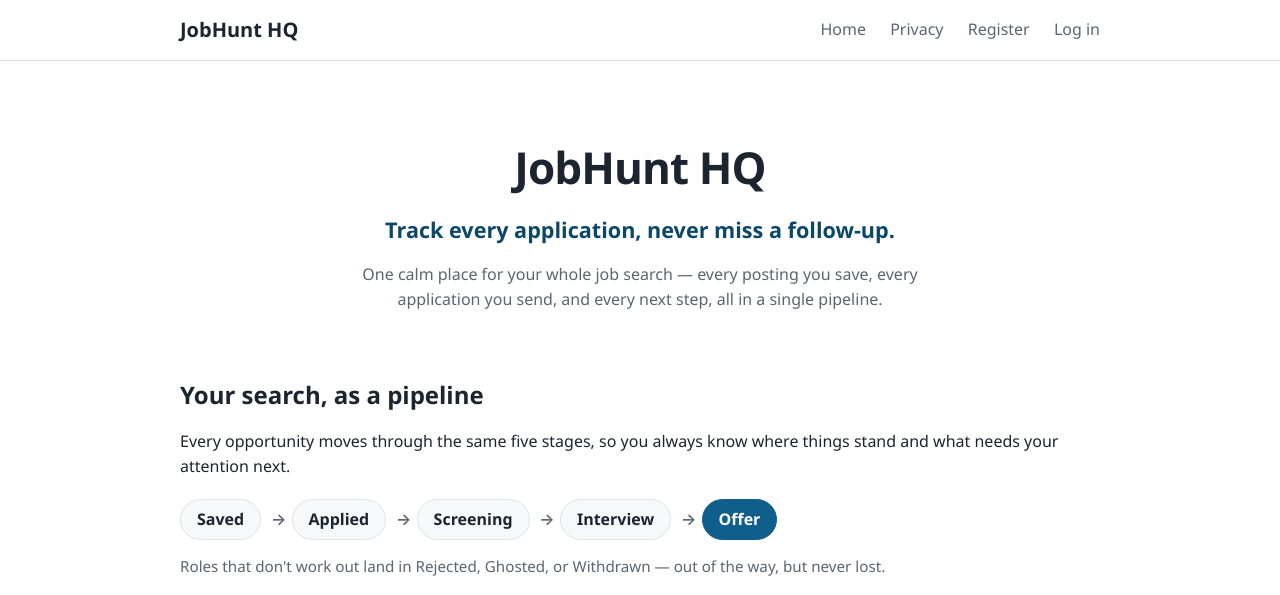
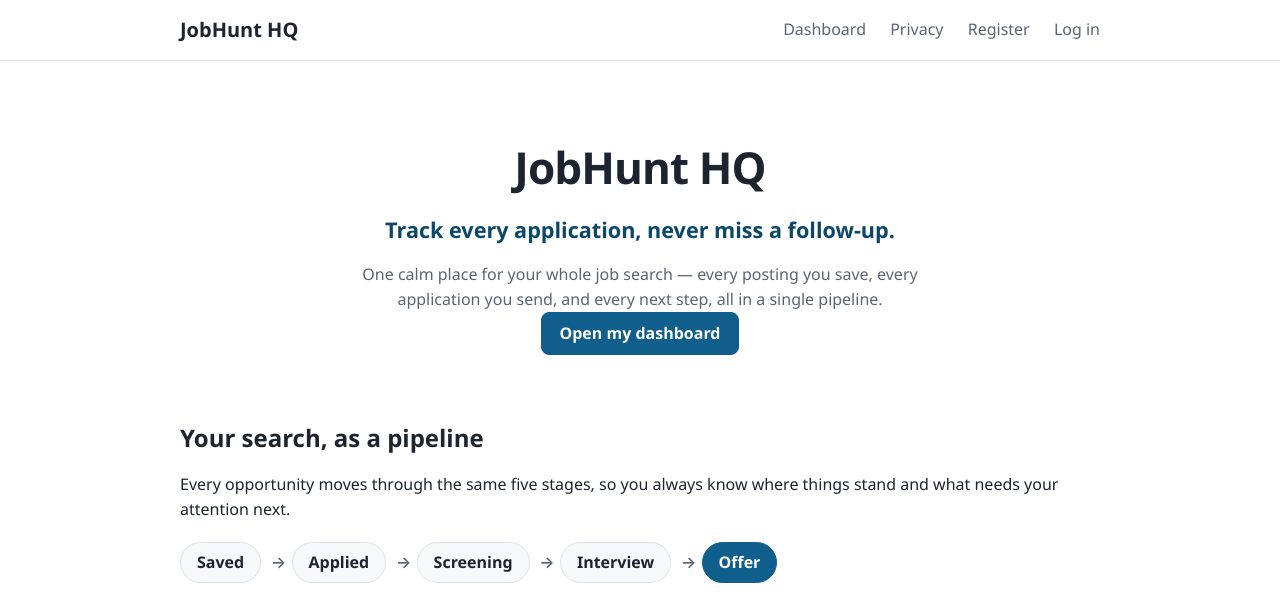
Before and after one commit to Raymondriter/jobhunt-hq, an ASP.NET Core app: page / in a window 1280 px wide. Shown: the top 595 px of the page. Run offline with ASP.NET Core 8, Linux system fonts and the light colour scheme; some libraries are stand-ins or nearby versions.

Commit message:
feat: give the dashboard a direct sign-in link

```diff
--- a/Controllers/HomeController.cs
+++ b/Controllers/HomeController.cs
@@ -2,6 +2,7 @@ using System.Diagnostics;
 using System.Security.Claims;
 using JobHuntHQ.Data;
 using JobHuntHQ.Models;
+using Microsoft.AspNetCore.Authorization;
 using Microsoft.AspNetCore.Mvc;
 using Microsoft.EntityFrameworkCore;
 
@@ -18,14 +19,18 @@ public class HomeController : Controller
         _context = context;
     }
 
-    public async Task<IActionResult> Index()
+    public IActionResult Index()
     {
-        // Anonymous visitors get the landing page; signed-in users get their dashboard.
-        if (User.Identity?.IsAuthenticated != true)
-        {
-            return View();
-        }
+        if (User.Identity?.IsAuthenticated == true)
+            return RedirectToAction(nameof(Dashboard));
 
+        return View();
+    }
+
+    [Authorize]
+    [HttpGet("/dashboard")]
+    public async Task<IActionResult> Dashboard()
+    {
         var userId = User.FindFirstValue(ClaimTypes.NameIdentifier)!;
         var mine = _context.JobApplications.Where(a => a.UserId == userId);
 
--- a/Views/Home/Index.cshtml
+++ b/Views/Home/Index.cshtml
@@ -9,6 +9,7 @@
         One calm place for your whole job search — every posting you save, every
         application you send, and every next step, all in a single pipeline.
     </p>
+    <a class="button" asp-controller="Home" asp-action="Dashboard">Open my dashboard</a>
 </section>
 
 <section class="pipeline-section">
--- a/Views/Shared/_Layout.cshtml
+++ b/Views/Shared/_Layout.cshtml
@@ -11,7 +11,7 @@
         <div class="container header-inner">
             <a class="brand" asp-area="" asp-controller="Home" asp-action="Index">JobHunt HQ</a>
             <nav class="site-nav">
-                <a asp-area="" asp-controller="Home" asp-action="Index">Home</a>
+                <a asp-area="" asp-controller="Home" asp-action="Dashboard">Dashboard</a>
                 @if (User.Identity?.IsAuthenticated == true)
                 {
                     <a asp-area="" asp-controller="Applications" asp-action="Index">Applications</a>
```
